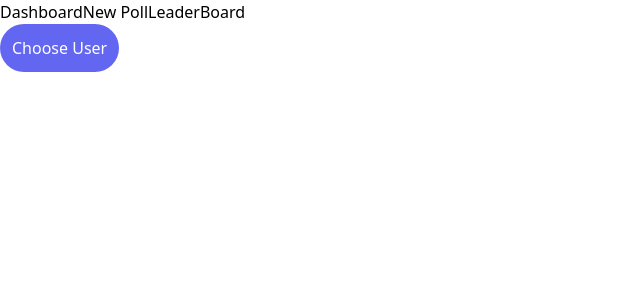
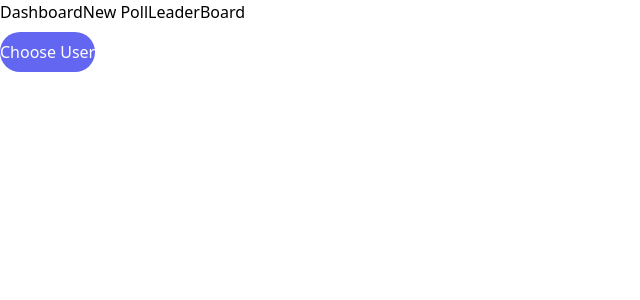
Before and after one commit to ruthtempo/polls-redux, a React (Create React App) app: page / in a window 1280 px wide. Shown: the top 300 px of the page, without its empty margins (0-640 px from the left). Built offline with nearby package versions, Linux system fonts and the light colour scheme.

Commit message:
adds button type

```diff
--- a/src/ui/Button.js
+++ b/src/ui/Button.js
@@ -1,6 +1,9 @@
 export const Button = ({ buttonText }) => {
   return (
-    <button className="border-solid bg-indigo-500 p-3 rounded-full text-white capitalize">
+    <button
+      className="border-solid bg-indigo-500 hover:bg-indigo-700 py-2 my-2 rounded-full text-white capitalize cursor-pointer"
+      type="button"
+    >
       {buttonText}
     </button>
   );
```
